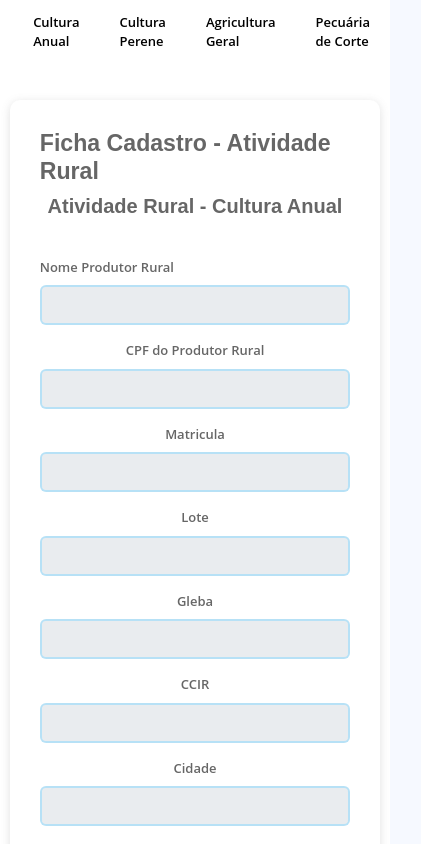
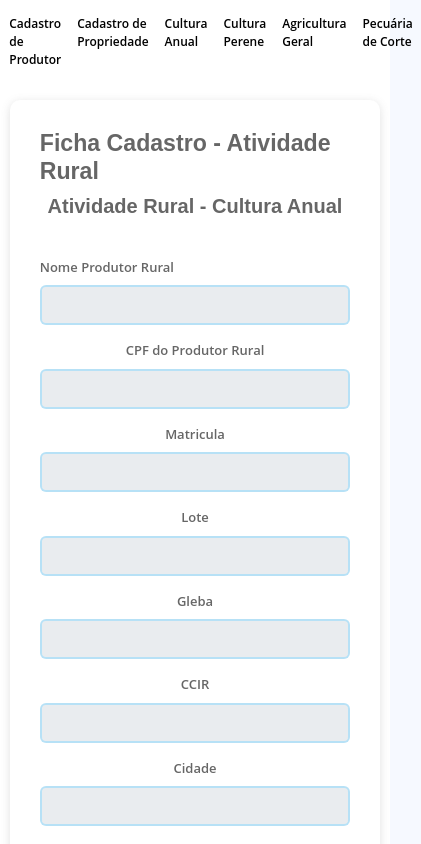
Before and after one commit to GustQueiroz/agroApp, a React (Create React App) app: page /cultura-anual in a window 390 px wide. Shown: the top 844 px of the page, 421 px wide, since content can reach past the window. Built offline with nearby package versions, Linux system fonts and the light colour scheme.

Commit message:
responsivdadeNavBar

```diff
--- a/src/components/styles/NavigationMenu.css
+++ b/src/components/styles/NavigationMenu.css
@@ -2,8 +2,9 @@
   background-color: white;
   display: flex;
   align-items: center;
-  justify-content: end;
+  justify-content: center;
   height: 100px;
+  font-size: 14px;
 }
 .navigationTab ul {
   display: flex;
@@ -12,3 +13,13 @@
   display: flex;
   padding: 20px;
 }
+
+@media (max-width: 990px) {
+  .navigationTab li {
+    padding: 8px;
+  }
+  .navigationTab {
+    width: 100%;
+    font-size: 12px;
+  }
+}
```
